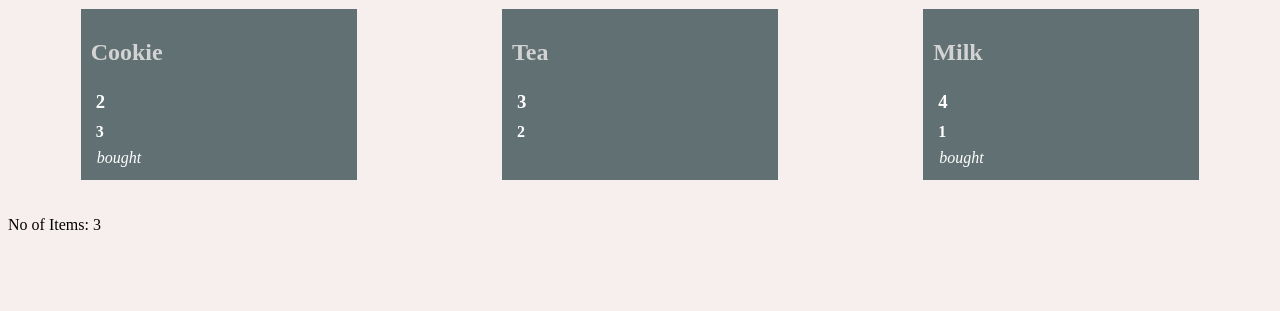
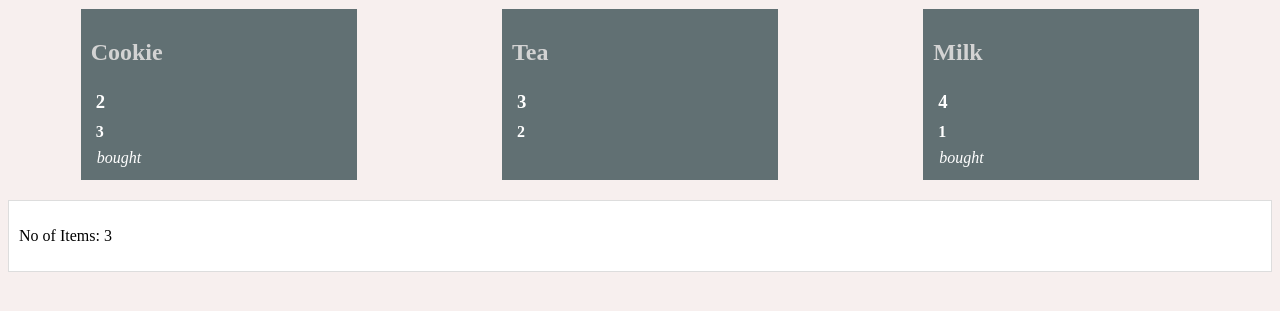
Before and after one commit to saimeerasingh/wk3-weekend_homework, a Flask app: page /items in a window 1280 px wide. Shown: the part 198-509 px from the top of the page. Run offline with Flask 2, Linux system fonts and the light colour scheme.

Commit message:
more extension added

```diff
--- a/static/style.css
+++ b/static/style.css
@@ -11,7 +11,7 @@ body {
   }
 
   .navLink {
-      display: inline;
+      display:inline;
   }
 
   .form-items {
@@ -71,6 +71,13 @@ body {
     list-style: none;
     margin:3px;
   }
+  .item-list{
+    padding: 10px;
+    background-color: #fff;
+    border: 1px solid #ddd;
+    display: flex;
+
+  }
 
   h2 {
     color: lightgrey;
--- a/templates/index.html
+++ b/templates/index.html
@@ -32,4 +32,6 @@
         <p>No of Items: {{items_list| length}}</p>
     </div>
 
+
+
 {% endblock %}
```
